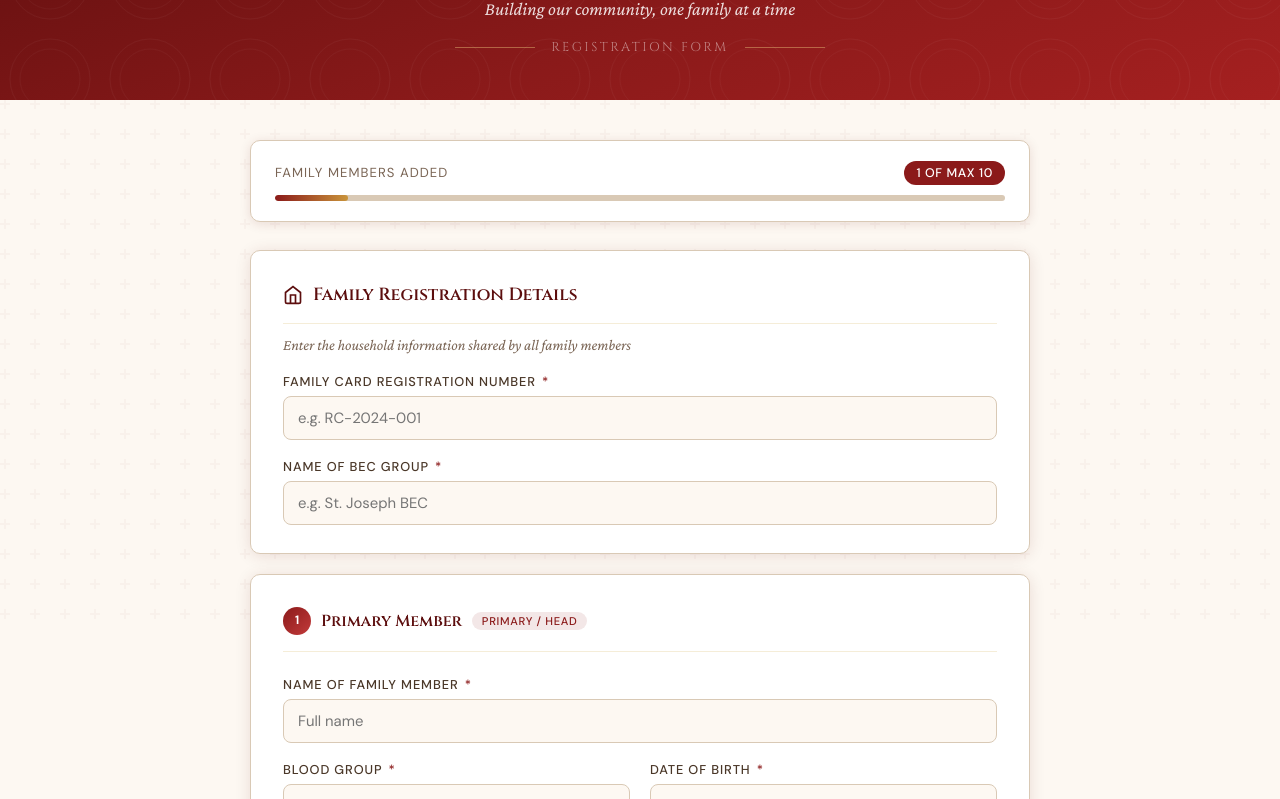
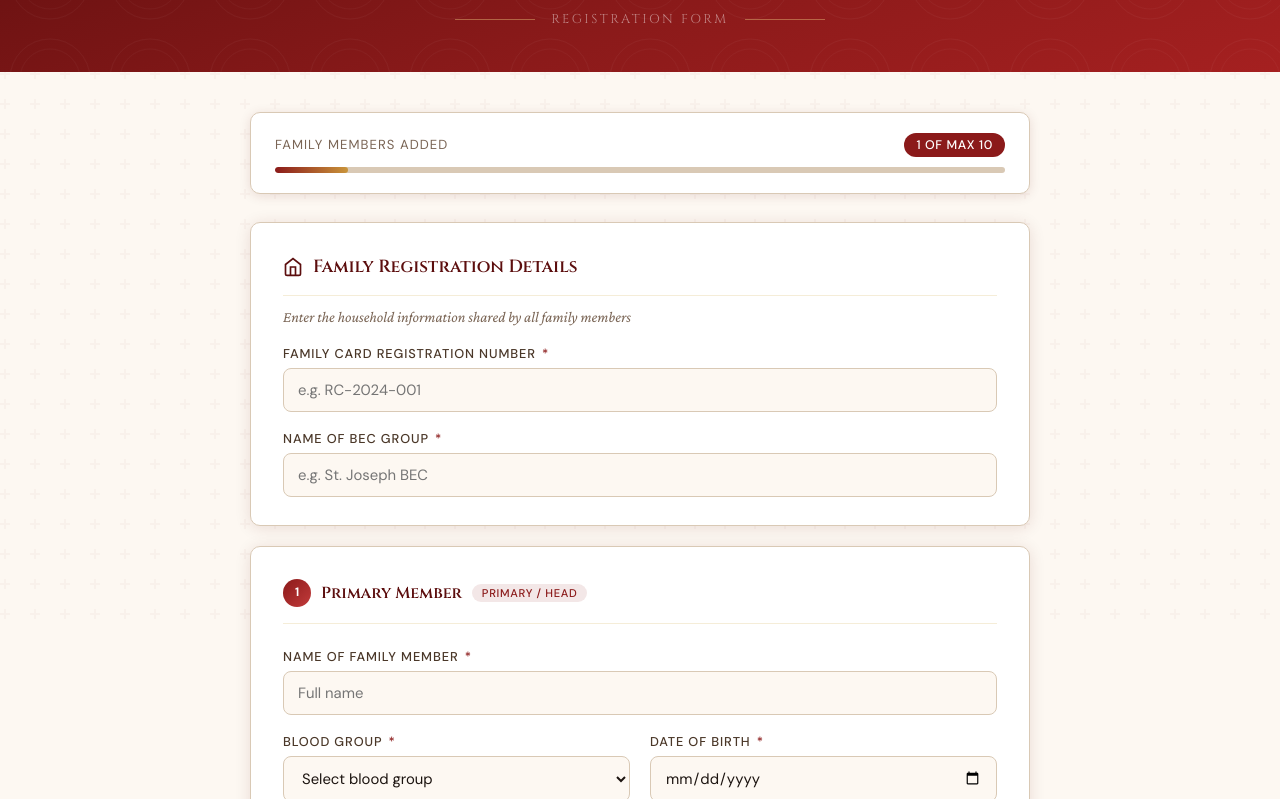
Before and after one commit to aayushpanday56-coder/red-church-directory, a website: page index.html in a window 1280 px wide. Shown: the part 171-970 px from the top of the page. Drawn offline with nearby package versions, Linux system fonts and the light colour scheme.

Commit message:
Add files via upload

```diff
--- a/index.html
+++ b/index.html
@@ -367,7 +367,6 @@ body::before {
 <div class="header">
   <div class="header-cross">✝</div>
   <h1><span>Red Church</span> Family Directory</h1>
-  <p>Building our community, one family at a time</p>
   <div class="header-ornament">
     <span></span>
     <i>REGISTRATION FORM</i>
```
